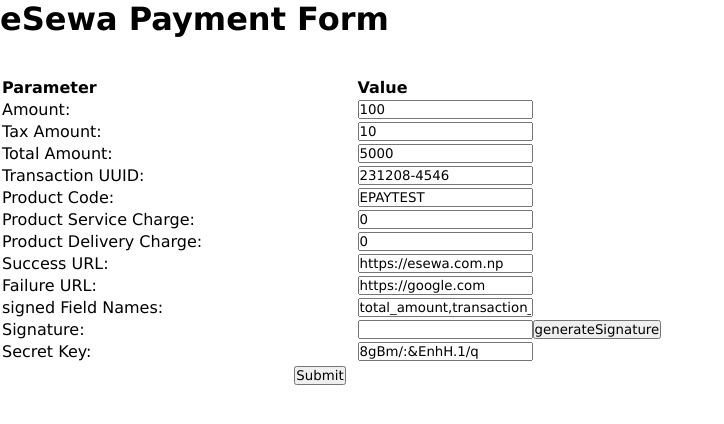
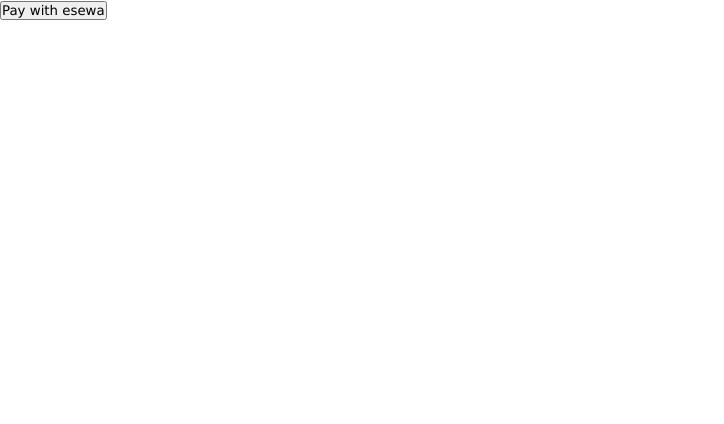
Before and after one commit to binodbastola007/hatbazzar, a Next.js app in the folder client/: page /esewa in a window 1280 px wide. Shown: the top 424 px of the page, without its empty margins (0-724 px from the left). Built offline with nearby package versions, Linux system fonts and the light colour scheme.

Commit message:
created esewa2 page

```diff
--- a/client/package.json
+++ b/client/package.json
@@ -19,7 +19,6 @@
     "postcss": "8.4.31",
     "react": "18.2.0",
     "react-dom": "18.2.0",
-    "react-helmet": "^6.1.0",
     "react-icons": "^4.11.0",
     "react-redux": "^8.1.3",
     "redux": "^4.2.1",
--- a/client/src/app/esewa/page.js
+++ b/client/src/app/esewa/page.js
@@ -1,110 +1,64 @@
 "use client";
-import React, { useState } from 'react'
-import { Helmet } from 'react-helmet';
+import React from 'react';
+
 
 const page = () => {
 
-      const [signature, setSignature] = useState('');
+  const post = () => {
 
+    var form = null;
     var currentTime = new Date();
     var formattedTime = currentTime.toISOString().slice(2, 10).replace(/-/g, '') + '-' + currentTime.getHours() + currentTime.getMinutes() + currentTime.getSeconds();
 
-      var amount = 100;
-      var tax_amount = 10;
-      var transaction_uuid = formattedTime;
-      var total_amount = 5000;
-      var product_code = "EPAYTEST";
-      var secret = "8gBm/:&EnhH.1/q";
 
-      const generateSignature=()=>{
-            var hash = CryptoJS.HmacSHA256(`total_amount=${total_amount},transaction_uuid=${transaction_uuid},product_code=${product_code}`, `${secret}`);
+
+    var ESEWA_URL = "https://rc-epay.esewa.com.np/api/epay/main/v2/form";
+
+    var t_amount = "100";
+    var t_uidd = `${formattedTime}`;
+    var p_code = "EPAYTEST";
+    var s_key = "8gBm/:&EnhH.1/q";
+
+    var hash = CryptoJS.HmacSHA256(`total_amount=${t_amount},transaction_uuid=${t_uidd},product_code=${p_code}`, `${s_key}`);
     var hashInBase64 = CryptoJS.enc.Base64.stringify(hash);
-            setSignature(hashInBase64);
+
+    const values = {
+      amount: t_amount,
+      tax_amount: "0",
+      total_amount: t_amount,
+      transaction_uuid: t_uidd,
+      product_delivery_charge: "0",
+      product_service_charge: "0",
+      product_code: p_code,
+      secret: s_key,
+      signature: `${hashInBase64}`,
+      signed_field_names: "total_amount, transaction_uuid, product_code",
+      success_url: "https://esewa.com.np",
+      failure_url: "https://google.com"
     }
 
 
+    form = document.createElement("form");
+    form.setAttribute("method", "POST");
+    form.setAttribute("action", ESEWA_URL);
 
+    for (var key in values) {
+      var hiddenField = document.createElement("input");
+      hiddenField.setAttribute("type", "text");
+      hiddenField.setAttribute("name", key);
+      hiddenField.setAttribute("value", values[key]);
+      form.appendChild(hiddenField);
+    }
+
+    document.body.appendChild(form);
+    // form.submit();
+    console.log(form);
+  };
 
 return (
   <div>
-                  <Helmet>
-                        <script src="https://cdnjs.cloudflare.com/ajax/libs/crypto-js/3.1.9-1/crypto-js.min.js"></script>
-                        <script src="https://cdnjs.cloudflare.com/ajax/libs/crypto-js/3.1.9-1/hmac-sha256.min.js"></script>
-                        <script src="https://cdnjs.cloudflare.com/ajax/libs/crypto-js/3.1.9-1/enc-base64.min.js"></script>
-                  </Helmet>
-                  <div className="container">
-                        <h1 className="text-center mb-4">eSewa Payment Form</h1>
-                        <form action="https://rc-epay.esewa.com.np/api/epay/main/v2/form" method="POST">
-                              <br /><br /><table style={{ width: '70%' }} align="center">
-                                    <tbody><tr>
-                                          <td> <strong>Parameter </strong> </td>
-                                          <td><strong>Value</strong></td>
-                                    </tr>
-                                          <tr>
-                                                <td>Amount:</td>
-                                                <td> <input type="text" id="amount" name="amount" value={amount} className="form" required /> <br />
-                                                </td>
-                                          </tr>
-                                          <tr>
-                                                <td>Tax Amount:</td>
-                                                <td><input type="text" id="tax_amount" name="tax_amount" value={tax_amount} className="form" required />
-                                                </td>
-                                          </tr>
-                                          <tr>
-                                                <td>Total Amount:</td>
-                                                <td><input type="text" id="total_amount" name="total_amount" value={total_amount} className="form" required /> </td>
-                                          </tr>
-                                          <tr>
-                                                <td>Transaction UUID:</td>
-                                                <td><input type="text" id="transaction_uuid" name="transaction_uuid" value={`${transaction_uuid}`} className="form" required /> </td>
-                                          </tr>
-                                          <tr>
-                                                <td>Product Code:</td>
-                                                <td><input type="text" id="product_code" name="product_code" defaultValue="EPAYTEST" className="form" required /> </td>
-                                          </tr>
-                                          <tr>
-                                                <td>Product Service Charge:</td>
-                                                <td><input type="text" id="product_service_charge" name="product_service_charge" defaultValue={0} className="form" required /> </td>
-                                          </tr>
-                                          <tr>
-                                                <td>Product Delivery Charge:</td>
-                                                <td><input type="text" id="product_delivery_charge" name="product_delivery_charge" defaultValue={0} className="form" required /> </td>
-                                          </tr>
-                                          <tr>
-                                                <td>Success URL:</td>
-                                                <td><input type="text" id="success_url" name="success_url" defaultValue="https://esewa.com.np" className="form" required /> </td>
-                                          </tr>
-                                          <tr>
-                                                <td>Failure URL:</td>
-                                                <td><input type="text" id="failure_url" name="failure_url" defaultValue="https://google.com" className="form" required /> </td>
-                                          </tr>
-                                          <tr>
-                                                <td>signed Field Names:</td>
-                                                <td><input type="text" id="signed_field_names" name="signed_field_names" defaultValue="total_amount,transaction_uuid,product_code" className="form" required />
-                                                </td>
-                                          </tr>
-                                          <tr>
-                                                <td>Signature:</td>
-                                                <td><input type="text" id="signature" name="signature" value={signature} className="form" required />
-                                                <button onClick={()=>generateSignature()}>generateSignature</button>
-                                                </td>
-                                          </tr>
-                                          <tr>
-                                                <td>Secret Key:</td>
-                                                <td><input type="text" id="secret" name="secret" defaultValue="8gBm/:&EnhH.1/q" className="form" required /> </td>
-                                          </tr>
-                                    </tbody></table>
-                              <table style={{ width: '50%' }} align="center">
-                                    <tbody><tr>
-                                          <th>
-                                                <input defaultValue=" Pay with eSewa " type="submit" className="button" />
-                                          </th>
-                                    </tr>
-                                    </tbody></table>
-                        </form>
+    <button onClick={() => post()}>Pay with esewa</button>
   </div>
-            </div>
-
 )
 }
 
--- a/client/src/app/layout.js
+++ b/client/src/app/layout.js
@@ -1,7 +1,8 @@
 import './globals.css'
 import { Inter } from 'next/font/google';
 import { Providers } from "./GlobalRedux/provider";
-import  Authprovider  from './components/Authprovider/Authprovider';
+import Authprovider from './components/Authprovider/Authprovider';
+
 
 const inter = Inter({ subsets: ['latin'] })
 
@@ -13,6 +14,11 @@
 export default function RootLayout({ children }) {
   return (
     <html lang="en">
+      <head>
+      <script src="https://cdnjs.cloudflare.com/ajax/libs/crypto-js/3.1.9-1/crypto-js.min.js"></script>
+      <script src="https://cdnjs.cloudflare.com/ajax/libs/crypto-js/3.1.9-1/hmac-sha256.min.js"></script>
+      <script src="https://cdnjs.cloudflare.com/ajax/libs/crypto-js/3.1.9-1/enc-base64.min.js"></script>
+      </head>
       <body className={inter.className}>
         <Providers>
           <Authprovider>
```
Also changed, not shown: client/src/app/esewa2/page.js (added, +87 -0 lines), 1 other file (tests, documents, lock files or other folders). Lines whose indentation alone changed are shown as unchanged.
